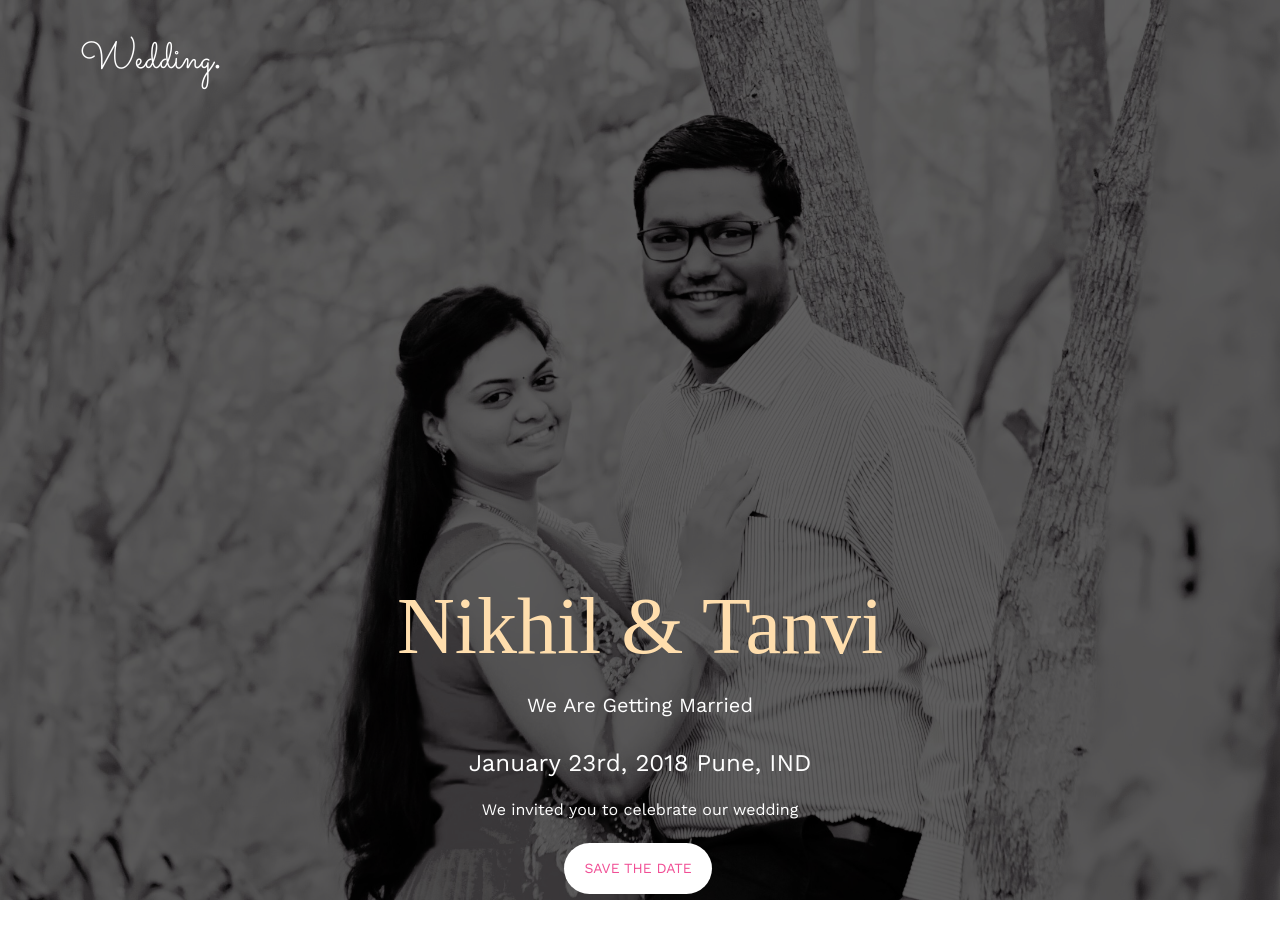
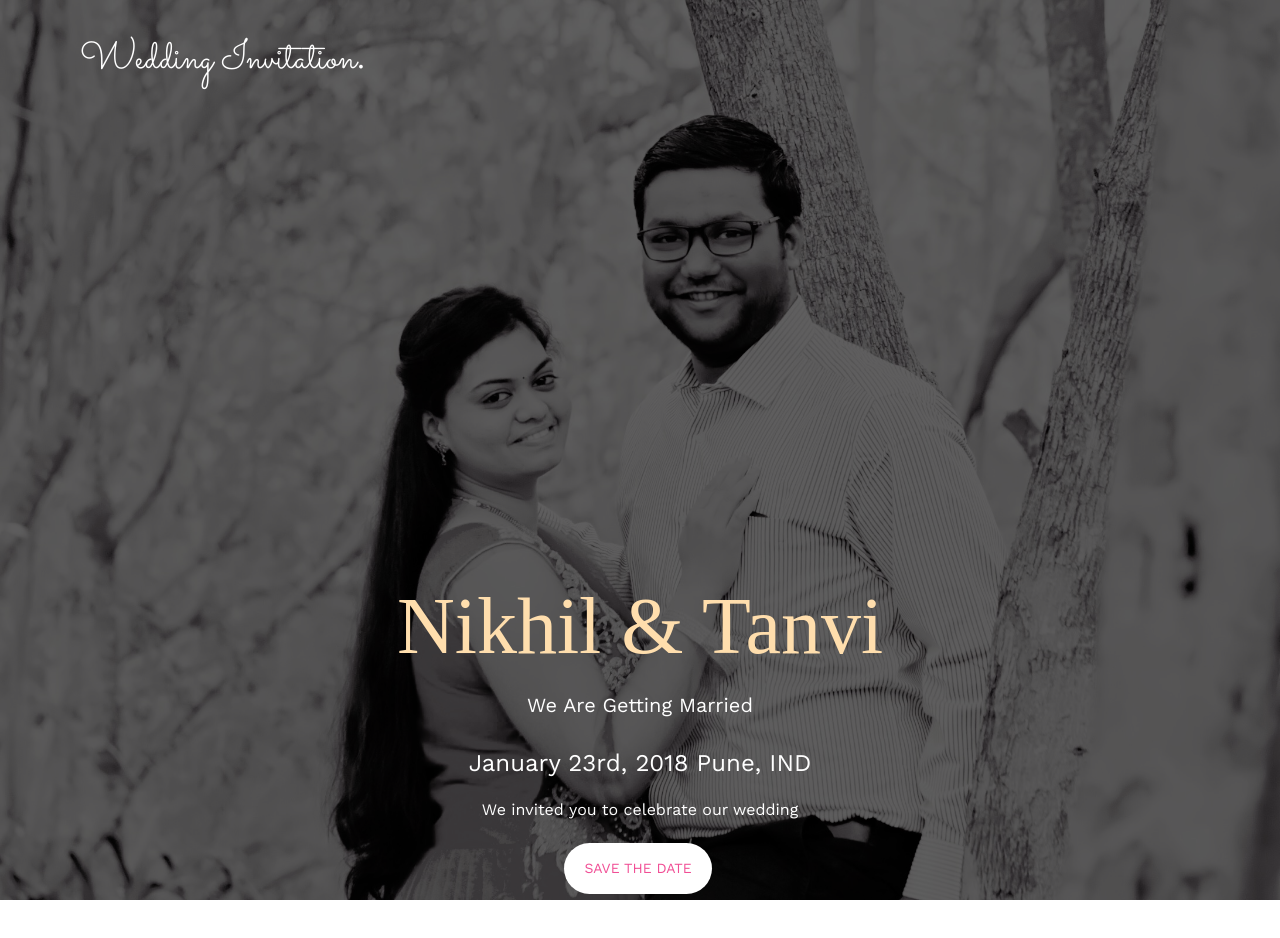
Before and after one commit to nikhilcoolkarni/nikhiltanviwedding.github.io, a plain HTML site: page index.html in a window 1280 px wide. Shown: the top 938 px of the page. Drawn offline with nearby package versions, Linux system fonts and the light colour scheme; files whose address does not match are found by name.

Commit message:
changes UI

```diff
--- a/index.html
+++ b/index.html
@@ -73,8 +73,8 @@
 	<nav class="fh5co-nav" role="navigation">
 		<div class="container">
 			<div class="row">
-				<div class="col-xs-2">
-					<div id="fh5co-logo"><a href="index.html">Wedding<strong>.</strong></a></div>
+				<div class="col-md-5">
+					<div id="fh5co-logo"><a href="index.html">Wedding Invitation<strong>.</strong></a></div>
 				</div>
 
 			</div>
```
